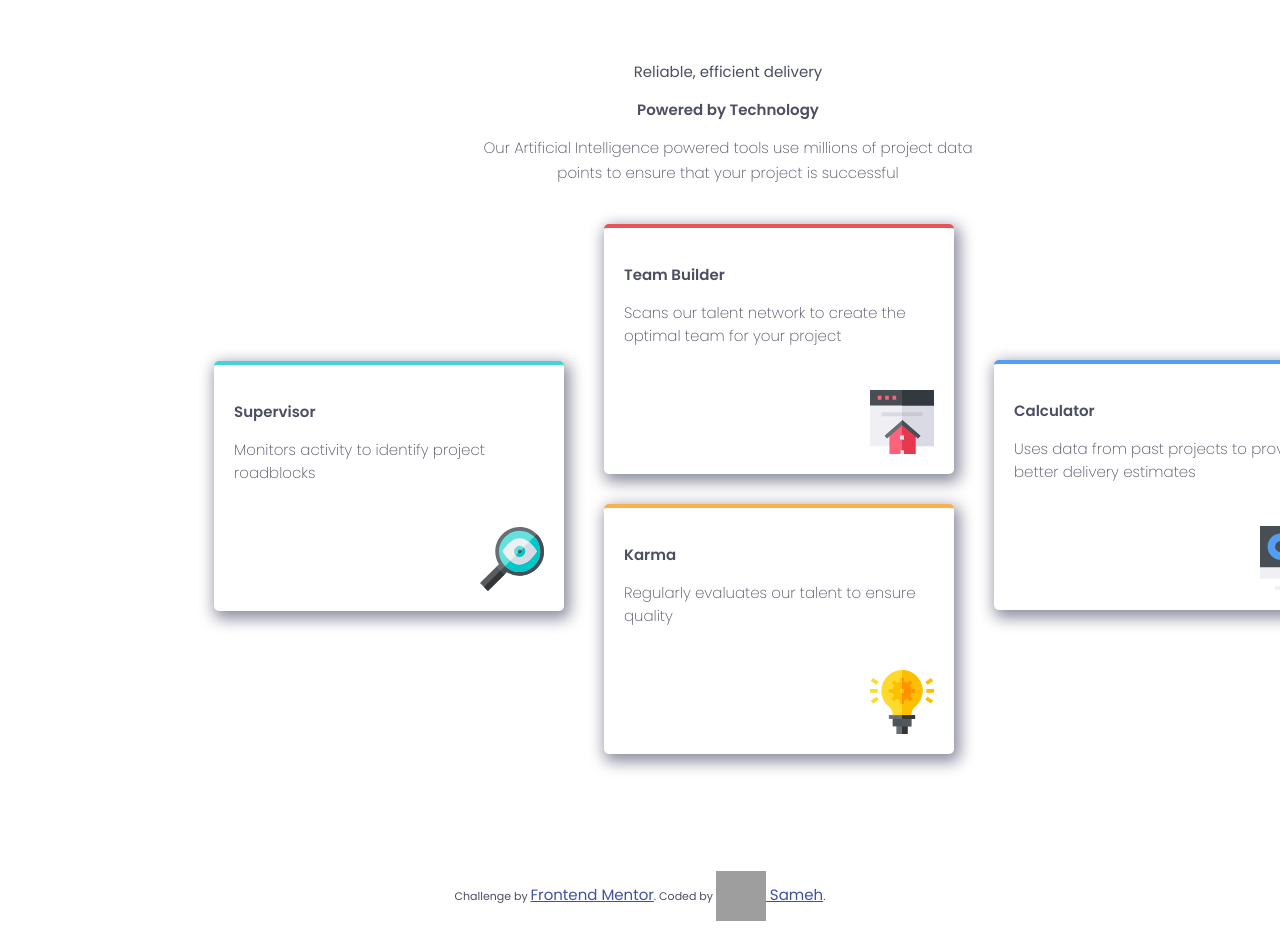
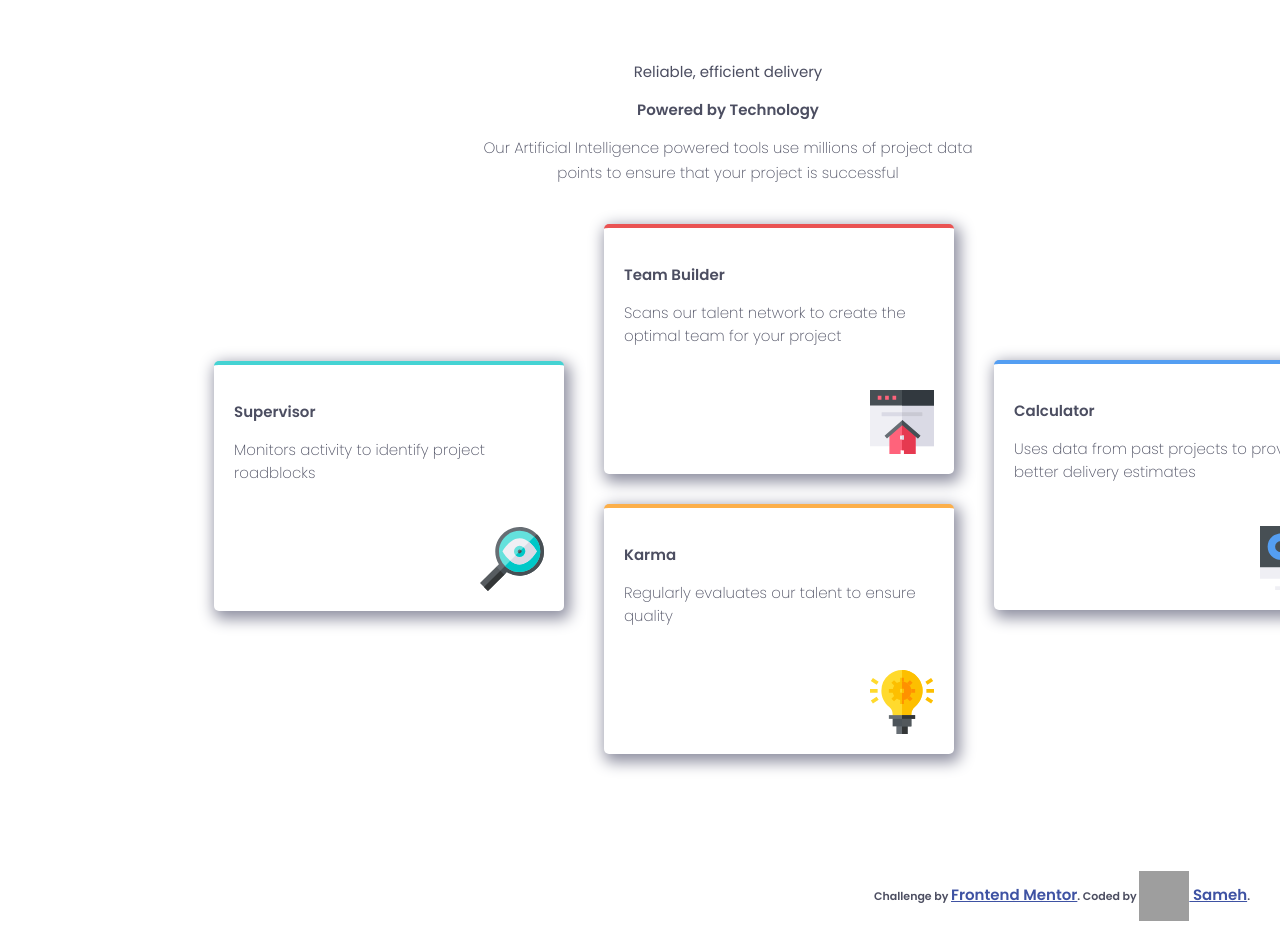
Before and after one commit to SamehCode/4-cards, a plain HTML site: page index.html in a window 1280 px wide. Shown: the top 932 px of the page. Drawn offline with Linux system fonts and the light colour scheme; files that its build step writes are made by us from their sources; grey boxes are pictures that could not be loaded; files whose address does not match are found by name.

Commit message:
Add files via upload

```diff
--- a/main.css
+++ b/main.css
@@ -120,3 +120,16 @@
     height: 50px;
     vertical-align: middle;
 }
+
+
+.attribution {
+    font-size: 11px;
+    text-align: center;
+    position: absolute;
+    right: 30px;
+    font-weight: bold;
+}
+
+.attribution a {
+    color: hsl(228, 45%, 44%);
+}
```
